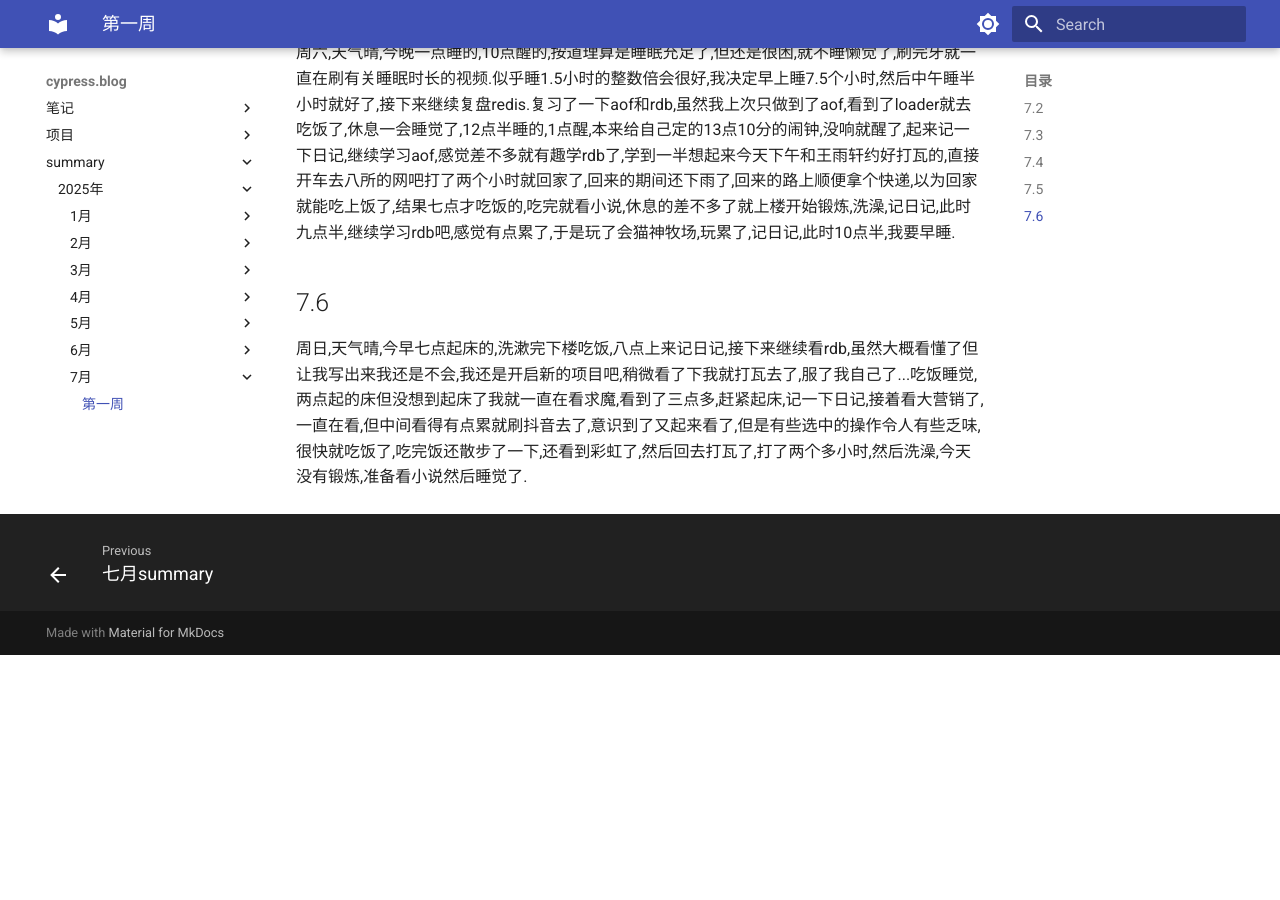
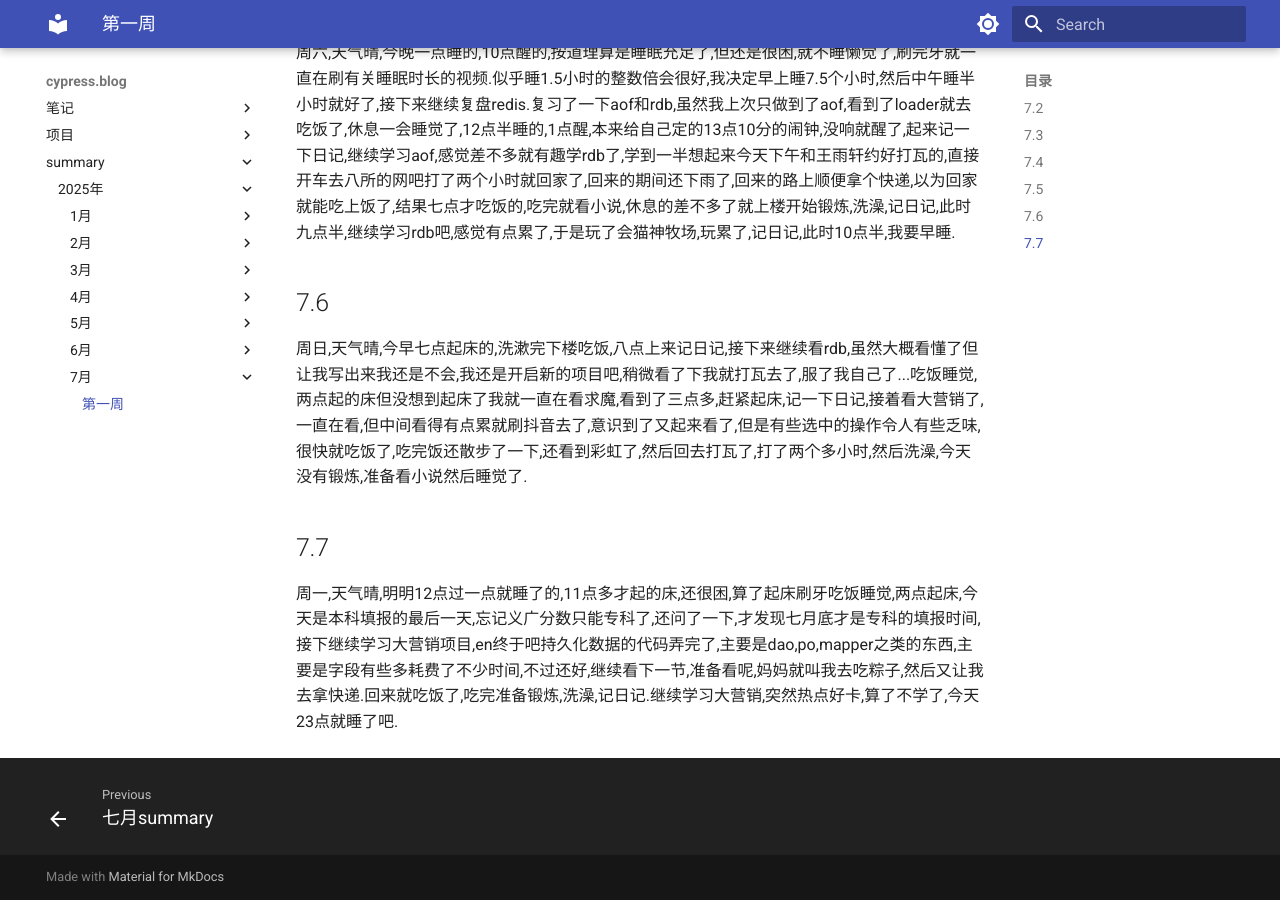
Before and after one commit to cyprer/blog0, an MkDocs documentation site: the page built from docs/summary/25year/7month/1week.md, in a window 1280 px wide and 900 px high, scrolled down 1103 px. Built offline with MkDocs 1.6.1 and Material for MkDocs 9.7.7, drawn with Linux system fonts in a browser that asks for light colours; before the commit the page ends 1758 px from its top, so only the background shows below that.

Commit message:
docs: 更新7月第一周的个人总结文档
添加7月7日的日记内容，记录当天的学习进展和日常活动

```diff
--- a/docs/summary/25year/7month/1week.md
+++ b/docs/summary/25year/7month/1week.md
@@ -10,3 +10,5 @@
   周六,天气晴,今晚一点睡的,10点醒的,按道理算是睡眠充足了,但还是很困,就不睡懒觉了,刷完牙就一直在刷有关睡眠时长的视频.似乎睡1.5小时的整数倍会很好,我决定早上睡7.5个小时,然后中午睡半小时就好了,接下来继续复盘redis.复习了一下aof和rdb,虽然我上次只做到了aof,看到了loader就去吃饭了,休息一会睡觉了,12点半睡的,1点醒,本来给自己定的13点10分的闹钟,没响就醒了,起来记一下日记,继续学习aof,感觉差不多就有趣学rdb了,学到一半想起来今天下午和王雨轩约好打瓦的,直接开车去八所的网吧打了两个小时就回家了,回来的期间还下雨了,回来的路上顺便拿个快递,以为回家就能吃上饭了,结果七点才吃饭的,吃完就看小说,休息的差不多了就上楼开始锻炼,洗澡,记日记,此时九点半,继续学习rdb吧,感觉有点累了,于是玩了会猫神牧场,玩累了,记日记,此时10点半,我要早睡.
 ## 7.6
   周日,天气晴,今早七点起床的,洗漱完下楼吃饭,八点上来记日记,接下来继续看rdb,虽然大概看懂了但让我写出来我还是不会,我还是开启新的项目吧,稍微看了下我就打瓦去了,服了我自己了...吃饭睡觉,两点起的床但没想到起床了我就一直在看求魔,看到了三点多,赶紧起床,记一下日记,接着看大营销了,一直在看,但中间看得有点累就刷抖音去了,意识到了又起来看了,但是有些选中的操作令人有些乏味,很快就吃饭了,吃完饭还散步了一下,还看到彩虹了,然后回去打瓦了,打了两个多小时,然后洗澡,今天没有锻炼,准备看小说然后睡觉了.
+## 7.7
+  周一,天气晴,明明12点过一点就睡了的,11点多才起的床,还很困,算了起床刷牙吃饭睡觉,两点起床,今天是本科填报的最后一天,忘记义广分数只能专科了,还问了一下,才发现七月底才是专科的填报时间,接下继续学习大营销项目,en终于吧持久化数据的代码弄完了,主要是dao,po,mapper之类的东西,主要是字段有些多耗费了不少时间,不过还好,继续看下一节,准备看呢,妈妈就叫我去吃粽子,然后又让我去拿快递.回来就吃饭了,吃完准备锻炼,洗澡,记日记.继续学习大营销,突然热点好卡,算了不学了,今天23点就睡了吧.
```
